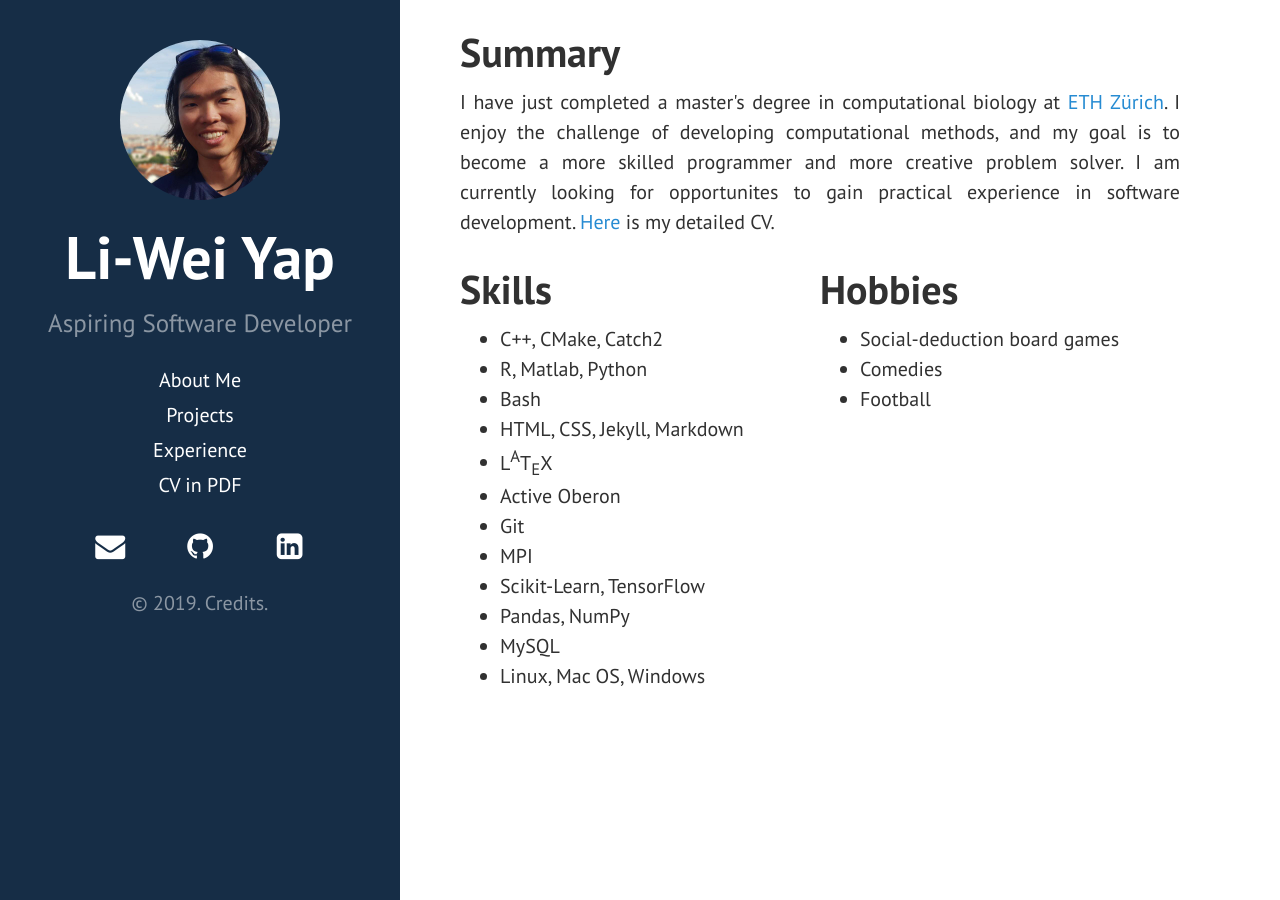
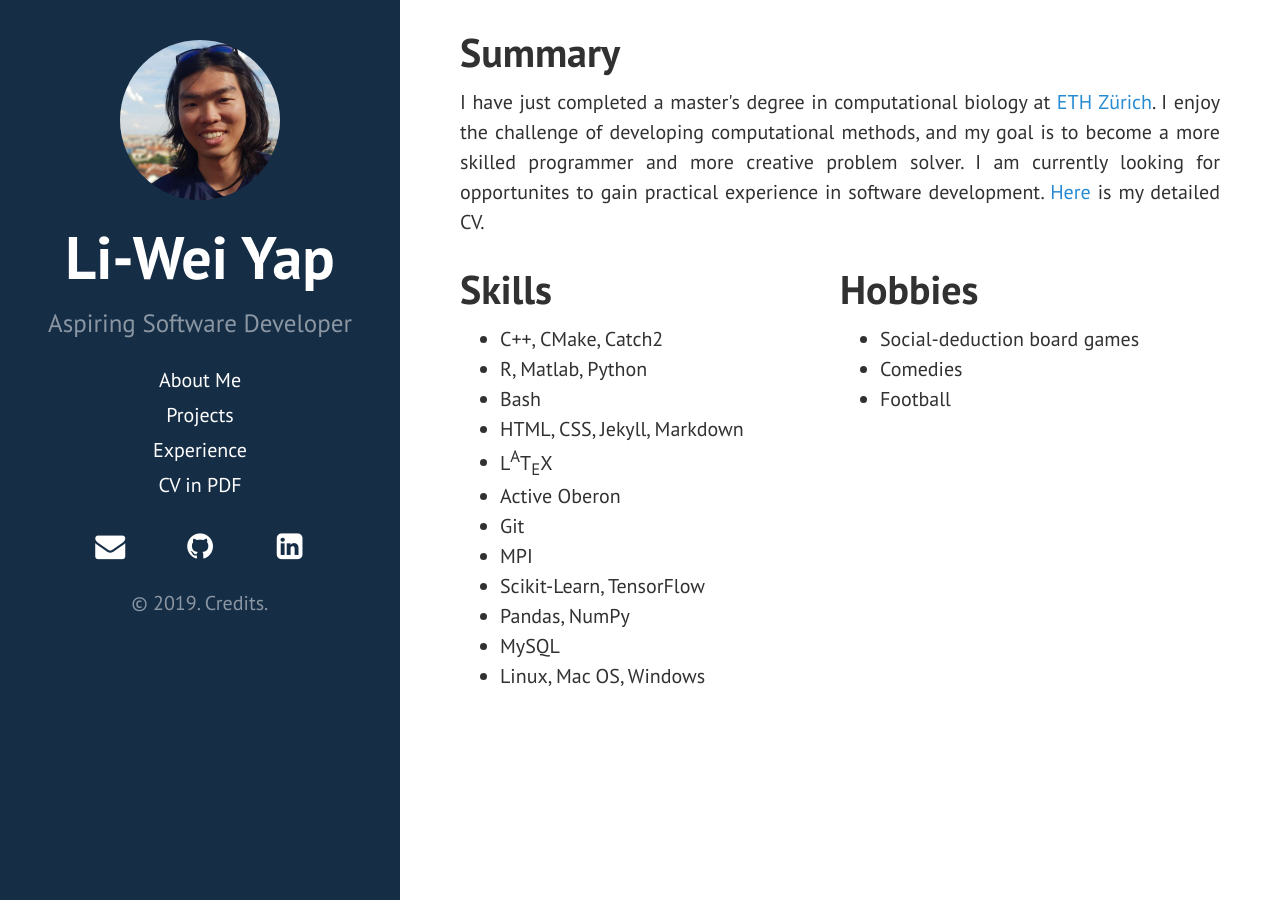
Before and after one commit to liweiyap/liweiyap.github.io, a Jekyll site: the page built from index.html, in a window 1280 px wide. Built offline with Jekyll 4.4.1, drawn with Linux system fonts in a browser that asks for light colours; nearby versions of some CDN libraries.

Commit message:
Edit right margin of page when stretching screen.

```diff
--- a/assets/css/liweiyap_ghpages.css
+++ b/assets/css/liweiyap_ghpages.css
@@ -15,6 +15,20 @@ body {
 /*
  * Overwrite specific functions in `assets/css/hyde.css`
  */
+
+@media (min-width: 48em) {
+    .content {
+        margin-left: 21rem;
+        margin-right: 1rem;
+    }
+}
+
+@media (min-width: 58em) {
+    .content {
+        margin-left: 22rem;
+        margin-right: 2rem;
+    }
+}
 
 .sidebar {
     text-align: center;
@@ -122,6 +136,7 @@ a.social-icon:active {
 .row {
     display: flex;
     margin-top: -1rem;
+    text-align: left;
 }
 
 .column {
```
